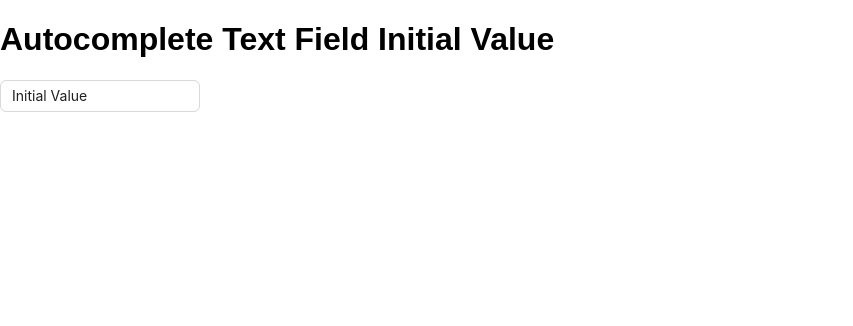
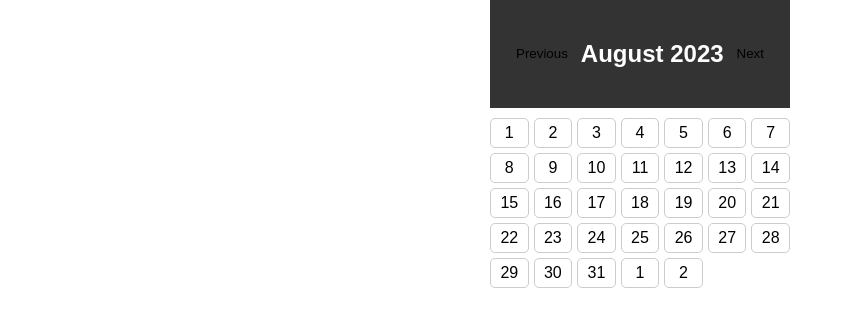
Before and after one commit to miroa88/React-Components, a React (Create React App) app: page /cardSlider in a window 1280 px wide. Shown: the top 326 px of the page, without its empty margins (0-853 px from the left). Built offline with nearby package versions, Linux system fonts and the light colour scheme.

Commit message:
datePicker created but needs modification

```diff
--- a/package.json
+++ b/package.json
@@ -8,7 +8,9 @@
     "@testing-library/react": "^13.4.0",
     "@testing-library/user-event": "^13.5.0",
     "antd": "^5.8.2",
+    "date-fns": "^2.30.0",
     "react": "^18.2.0",
+    "react-datepicker": "^4.16.0",
     "react-dom": "^18.2.0",
     "react-paginate": "^8.2.0",
     "react-router-dom": "^6.14.2",
--- a/src/App.js
+++ b/src/App.js
@@ -6,6 +6,7 @@ import CardSlider from './CardSlider';
 import Table from './Table';
 import Layout from './Layout';
 import AutocompleteTextField from './AutocompleteTextField';
+import DatePicker from './DatePicker';
 
 function App() {
   const initialInputValue = 'Initial Value';
@@ -38,17 +39,20 @@ function App() {
   //     </Routes>
   //   </Layout>
   // </Router>
-  <div>
-  <h1>Autocomplete Text Field {selectedValue}</h1>
-  <AutocompleteTextField
-    initialValue={initialInputValue}
-    value={inputValue}
-    options={suggestionArray}
-    // setInputValueOnSelect={setSelectedValue}
-    setInputValueOnChange={setSelectedValue}
-    placeholder={"placeholder"}
-    style={{ width: 200 }}
-  />
+//   <div>
+//   <h1>Autocomplete Text Field {selectedValue}</h1>
+//   <AutocompleteTextField
+//     initialValue={initialInputValue}
+//     value={inputValue}
+//     options={suggestionArray}
+//     // setInputValueOnSelect={setSelectedValue}
+//     setInputValueOnChange={setSelectedValue}
+//     placeholder={"placeholder"}
+//     style={{ width: 200 }}
+//   />
+// </div>
+<div className="App">
+  <DatePicker />
 </div>
   );
 }
--- a/src/AutocompleteTextField.js
+++ b/src/AutocompleteTextField.js
@@ -1,3 +1,6 @@
+// npm i @ant-design/icons
+// npm i antd
+
 import React, { useState, useEffect } from 'react';
 import { AutoComplete } from 'antd';
 
--- /dev/null
+++ b/src/DatePicker.css
@@ -0,0 +1,30 @@
+.date-picker {
+    width: 300px;
+    margin: auto;
+    text-align: center;
+  }
+
+  .header {
+    display: flex;
+    justify-content: space-between;
+    align-items: center;
+    margin-bottom: 10px;
+  }
+
+  .days {
+    display: grid;
+    grid-template-columns: repeat(7, 1fr);
+    gap: 5px;
+  }
+
+  .day {
+    padding: 5px;
+    border: 1px solid #ccc;
+    border-radius: 5px;
+  }
+
+  button {
+    background: none;
+    border: none;
+    cursor: pointer;
+  }
--- /dev/null
+++ b/src/DatePicker.js
@@ -0,0 +1,40 @@
+//npm install date-fns
+import React, { useState } from 'react';
+import { format, addMonths, subMonths, startOfMonth, eachDayOfInterval } from 'date-fns';
+import './DatePicker.css'; // You can style the component using CSS
+
+const DatePicker = () => {
+  const [selectedMonth, setSelectedMonth] = useState(new Date());
+
+  const daysInMonth = eachDayOfInterval({
+    start: startOfMonth(selectedMonth),
+    end: addMonths(selectedMonth, 1),
+  });
+
+  const handlePrevMonth = () => {
+    setSelectedMonth(subMonths(selectedMonth, 1));
+  };
+
+  const handleNextMonth = () => {
+    setSelectedMonth(addMonths(selectedMonth, 1));
+  };
+
+  return (
+    <div className="date-picker">
+      <div className="header">
+        <button onClick={handlePrevMonth}>Previous</button>
+        <h2>{format(selectedMonth, 'MMMM yyyy')}</h2>
+        <button onClick={handleNextMonth}>Next</button>
+      </div>
+      <div className="days">
+        {daysInMonth.map((day) => (
+          <div key={day} className="day">
+            {format(day, 'd')}
+          </div>
+        ))}
+      </div>
+    </div>
+  );
+};
+
+export default DatePicker;
```
Also changed, not shown: 1 other file (tests, documents, lock files or other folders).
